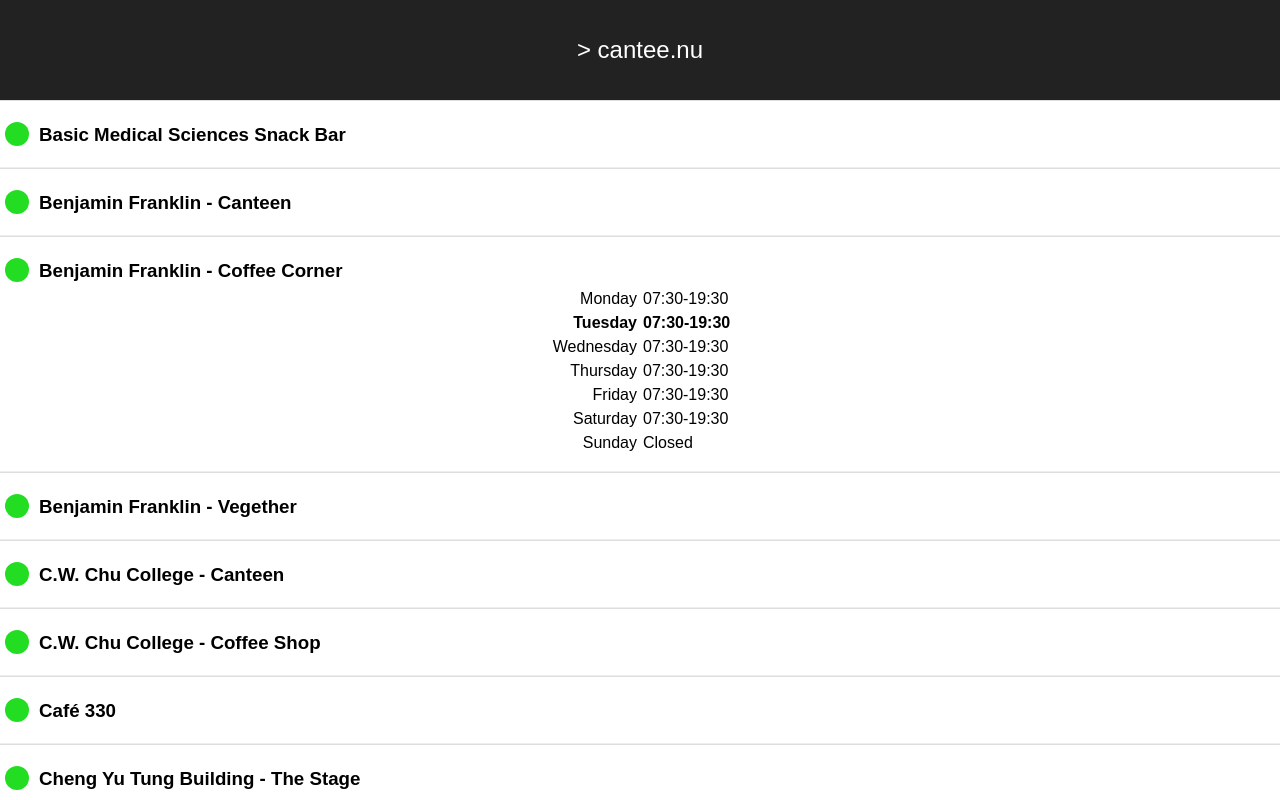
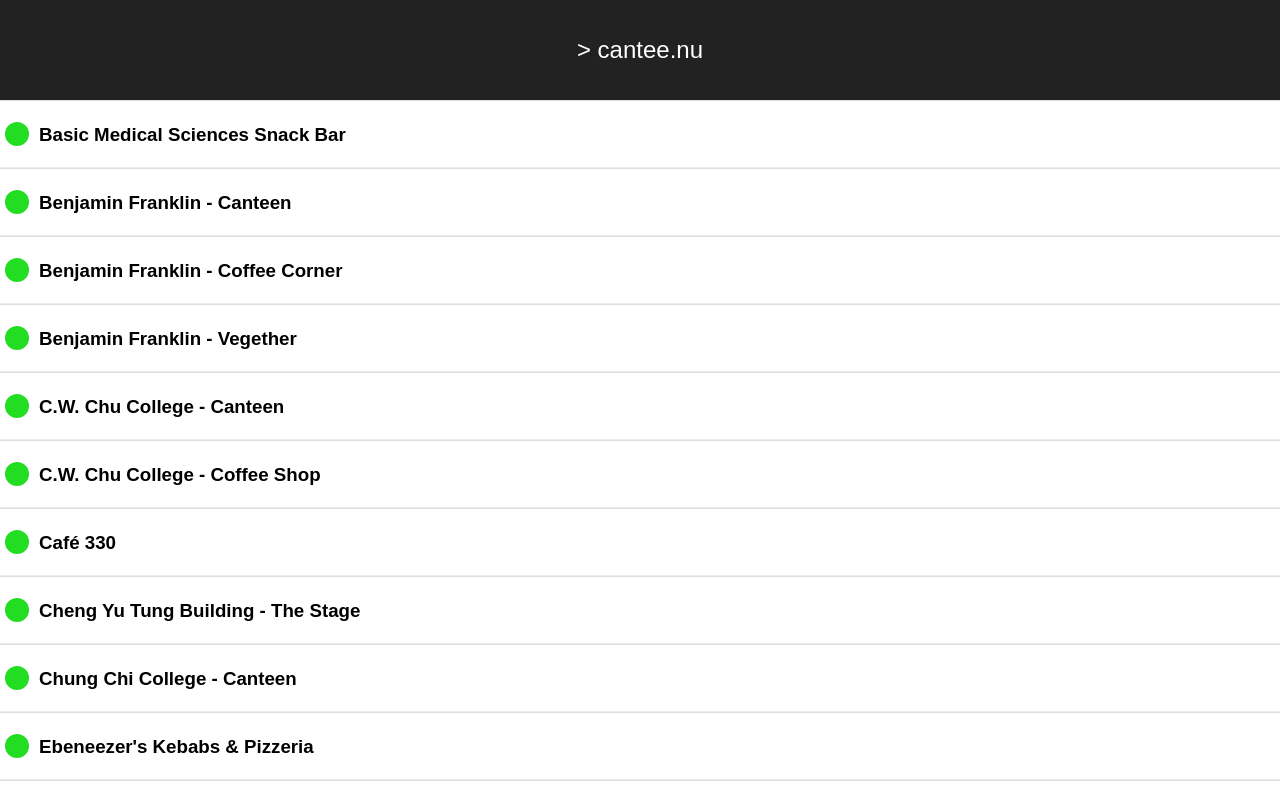
Before and after one commit to ryggan/Canteenu, a React (Create React App) app: page / in a window 1280 px wide. Shown: the top 800 px of the page. Built offline with nearby package versions, Linux system fonts and the light colour scheme; the HTML template or start-up script is replaced by a standard one.

Commit message:
Init open canteen to -1

```diff
--- a/src/App.js
+++ b/src/App.js
@@ -61,7 +61,7 @@
 class App extends Component {
   state = {
     canteens: {},
-    open: 2
+    open: -1
   };
 
   componentDidMount() {
```
